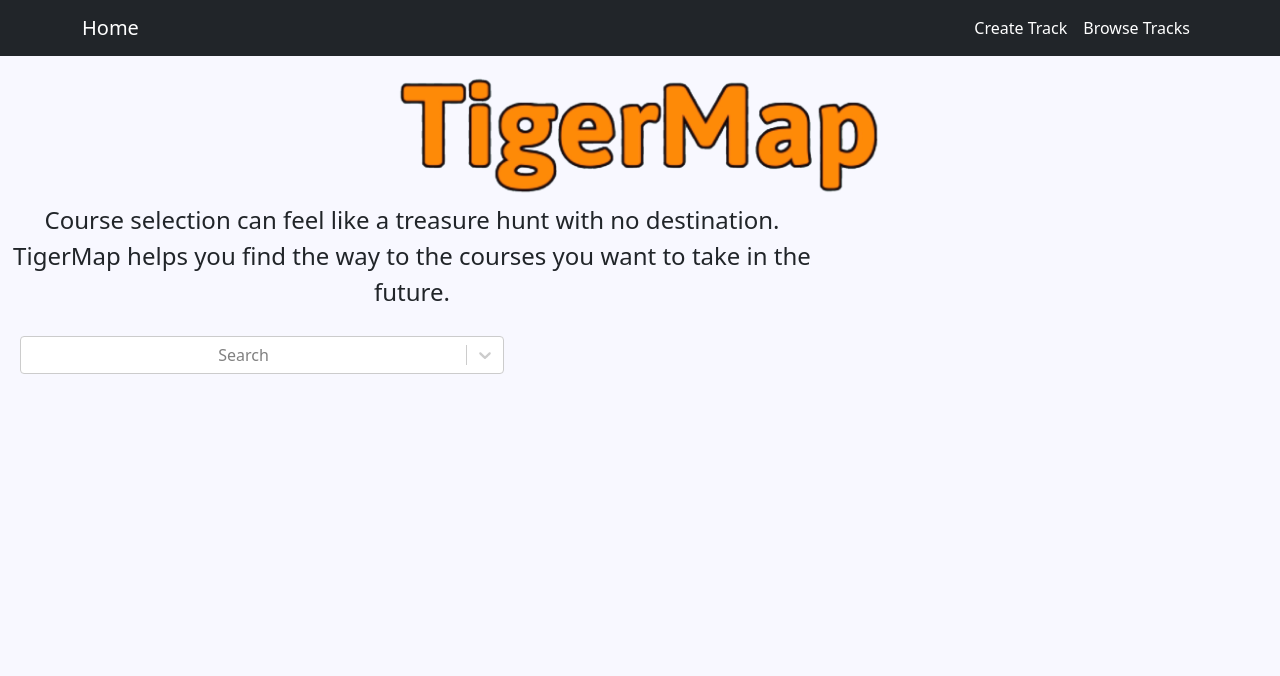
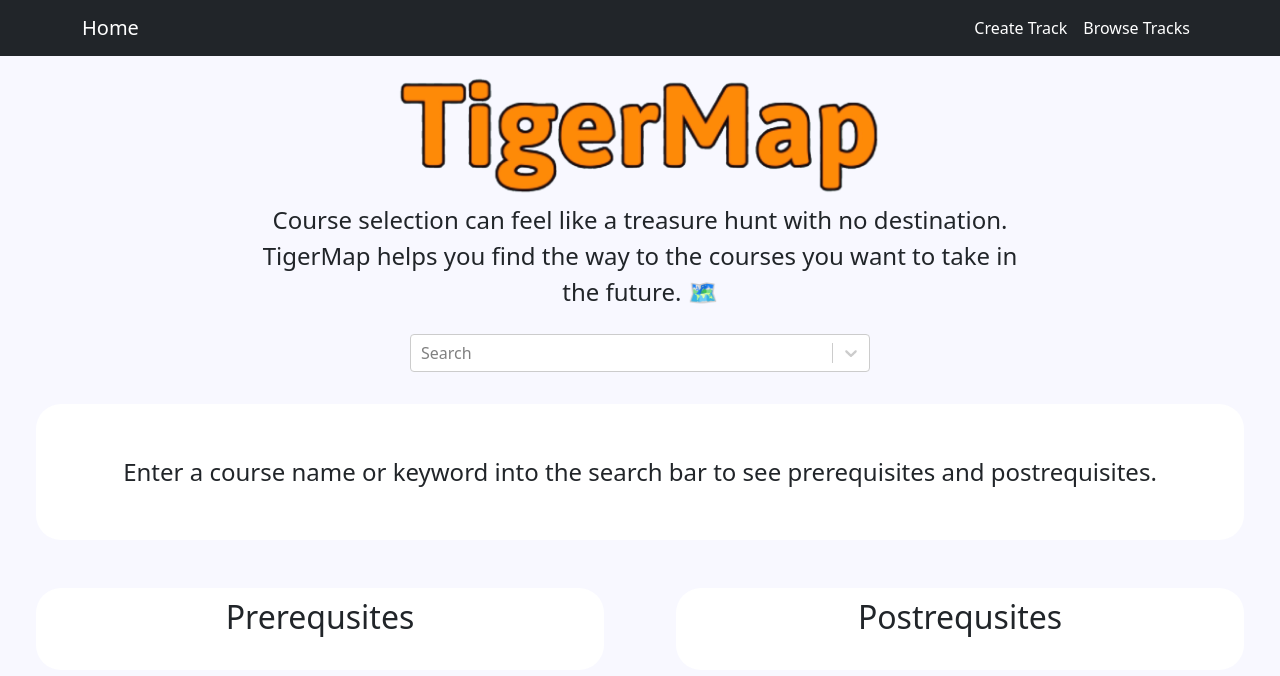
Before and after one commit to leo-step/COS333-TigerMap, a React (Create React App) app in the folder frontend/: page / in a window 1280 px wide. Shown: the top 676 px of the page. Built offline with nearby package versions, Linux system fonts and the light colour scheme.

Commit message:
home page prog

```diff
--- a/frontend/src/components/CurrentCourse.js
+++ b/frontend/src/components/CurrentCourse.js
@@ -1,23 +1,53 @@
 function CurrentCourse(props) {
+  console.log(props.details);
+  if (props.details == null) {
     return (
-        <div style = {{"borderRadius": "25px", "padding": "10px"}} className='m-4 myTable' >
-          <h2 style={{"textAlign": "center", "paddingBottom": "10px"}}>
+      <div
+        style={{
+          borderRadius: "25px",
+          paddingLeft: "10px",
+          paddingRight: "10px",
+          paddingTop: "50px",
+          paddingBottom: "50px",
+        }}
+        className="m-4 myTable"
+      >
+        <p
+          style={{ textAlign: "center", fontSize: "24px", marginBottom: "0px" }}
+        >
+          Enter a course name or keyword into the search bar to see
+          prerequisites and postrequisites.{" "}
+        </p>
+      </div>
+    );
+  } else {
+    return (
+      <div
+        style={{ borderRadius: "25px", padding: "10px" }}
+        className="m-4 myTable"
+      >
+        <h2 style={{ textAlign: "center", paddingBottom: "10px" }}>
           {props.details.crosslistings}: {props.details.long_title}
         </h2>
         <p>
-            <b>Description: </b>{props.details.description}
+          <b>Description: </b>
+          {props.details.description}
         </p>
         <p>
-            <b>Reading/Writing Assignments: </b>{props.details.reading_writing_assignment || "N/A"}
+          <b>Reading/Writing Assignments: </b>
+          {props.details.reading_writing_assignment || "N/A"}
         </p>
         <p>
-            <b>Prerequisites and Restrictions: </b>{props.details.other_restrictions || "N/A"}
+          <b>Prerequisites and Restrictions: </b>
+          {props.details.other_restrictions || "N/A"}
         </p>
         <p>
-            <b>Distribution Areas:</b> {props.details.distribution_area_short || "N/A"}
+          <b>Distribution Areas:</b>{" "}
+          {props.details.distribution_area_short || "N/A"}
         </p>
       </div>
     );
   }
+}
 
-export default CurrentCourse
+export default CurrentCourse;
--- a/frontend/src/components/Main.js
+++ b/frontend/src/components/Main.js
@@ -13,11 +13,13 @@ function Main() {
   const [response, setResponse] = useState([]);
   const [courseId, setCourseId] = useState(null);
   const [query, setQuery] = useState(null);
-  const [data, setData] = useState(null);
+  const [data, setData] = useState();
 
   useEffect(() => {
     if (query) {
-      axios.get("/search", { params: { query: query } }).then((response) => {
+      axios
+        .get("http://localhost:5000/search", { params: { query: query } })
+        .then((response) => {
           let result = response.data;
           for (let i = 0; i < result.length; i++) {
             result[i].label =
@@ -32,7 +34,7 @@ function Main() {
   useEffect(() => {
     if (courseId) {
       axios
-        .get("/api", { params: { course_id: courseId } })
+        .get("http://localhost:5000/api", { params: { course_id: courseId } })
         .then((response) => {
           setData(response.data);
         });
@@ -42,15 +44,16 @@ function Main() {
   return (
     <Container fluid style={{ maxWidth: "1600px" }}>
       <Row className="justify-content-center">
-        <div style={{textAlign: "center"}}>
-          <img src={logo} alt="TigerMap" style={{ maxWidth: "500px"}} />
-          <div>
-            <p style={{ fontSize: "24px", paddingBottom: "10px",  maxWidth: "800px", textAlign: "center" }}>
-              Course selection can feel like a treasure hunt with no
-              destination. TigerMap helps you find the way to the courses you
-              want to take in the future.
+        <div style={{ textAlign: "center", maxWidth: "800px" }}>
+          <img src={logo} alt="TigerMap" style={{ maxWidth: "500px " }} />
+          <p style={{ fontSize: "24px" }}>
+            Course selection can feel like a treasure hunt with no destination.
+            TigerMap helps you find the way to the courses you want to take in
+            the future. 🗺️{" "}
           </p>
         </div>
+      </Row>
+      <Row className="justify-content-center">
         <div style={{ maxWidth: "500px" }}>
           <Select
             onInputChange={(val) => setQuery(val)}
@@ -62,16 +65,13 @@ function Main() {
             className="m-2"
           />
         </div>
-        </div>
       </Row>
-      {data && (
       <Row>
         <Col>
           <CurrentCourse details={data} />
         </Col>
       </Row>
-      )}
-      {data && (
+      {(data && (
         <Row>
           <Col>
             <Table
@@ -88,6 +88,23 @@ function Main() {
             />
           </Col>
         </Row>
+      )) || (
+        <Row>
+          <Col>
+            <Table
+              header={"Prerequsites"}
+              setCourseId={setCourseId}
+              courses={[]}
+            />
+          </Col>
+          <Col>
+            <Table
+              header={"Postrequsites"}
+              setCourseId={setCourseId}
+              courses={[]}
+            />
+          </Col>
+        </Row>
       )}
     </Container>
   );
```
Lines whose indentation alone changed are shown as unchanged.
